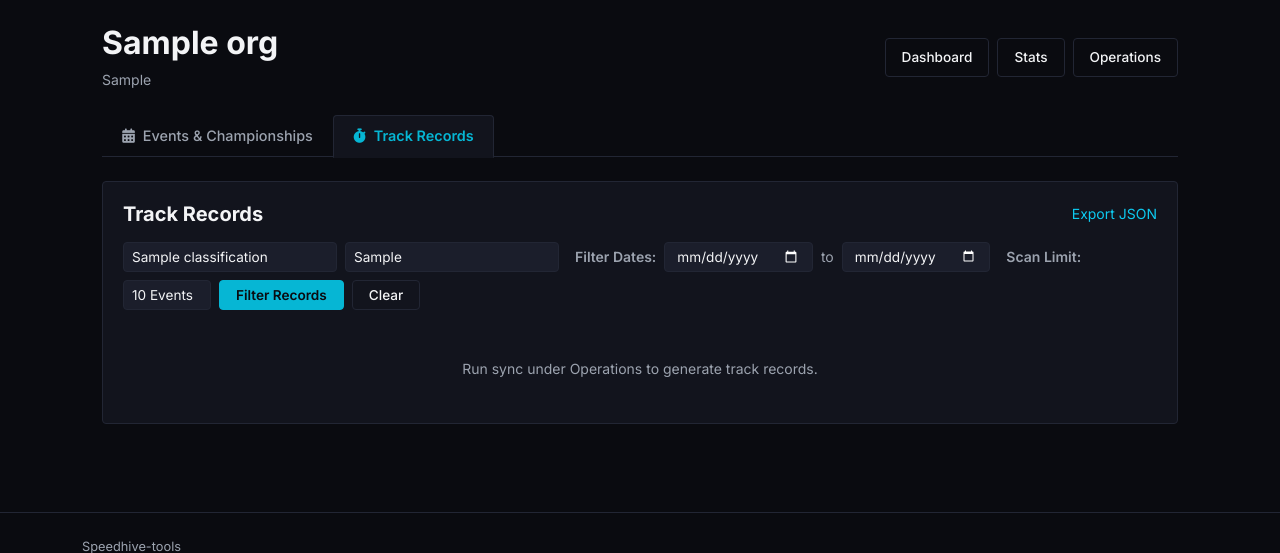
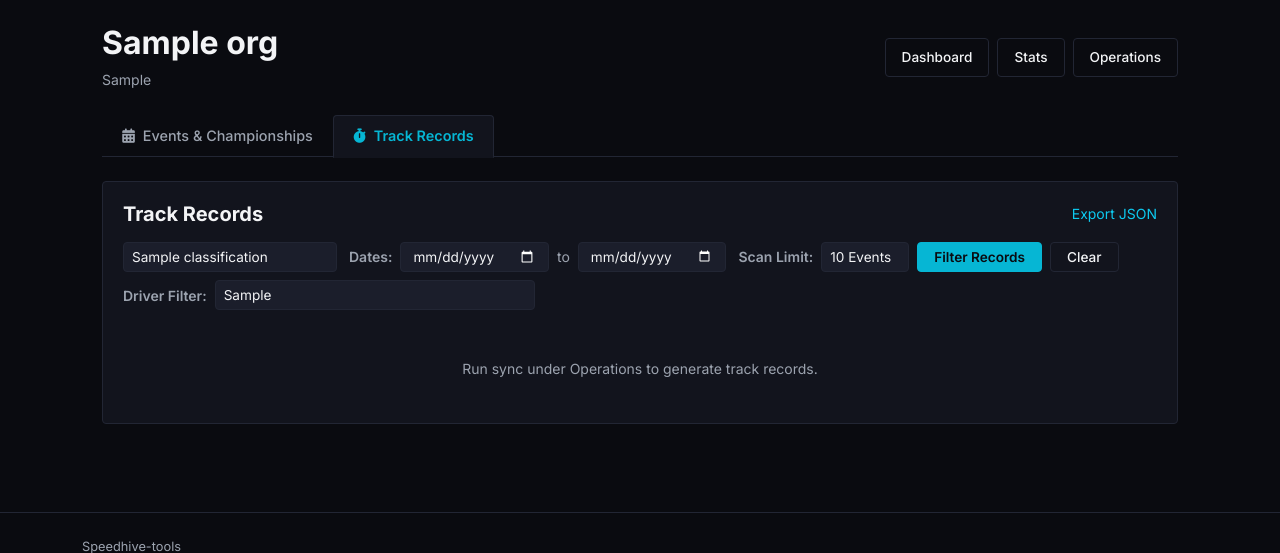
Before and after one commit to ncrosty58/speedhive-tools-ui, a Python web app: template templates/index.html in a window 1280 px wide, after a click on "Track Records". Shown: the part 59-612 px from the top of the page. Run offline with Jinja, Linux system fonts and the light colour scheme; the template is opened without the code that fills it: most values are stand-ins (such as "Sample title", 1, 10 or a date in 2020).

Commit message:
ux: split track records filter bar into two rows
Row 1: Class filter · Dates · Scan Limit · Filter Records · Clear
Row 2: Driver Filter text box on its own dedicated line

Keeps Scan Limit and All Events on the same row as the other
primary controls; driver filter gets a labelled full-width row
so nothing wraps unexpectedly at normal viewport widths.

```diff
--- a/templates/index.html
+++ b/templates/index.html
@@ -210,18 +210,20 @@
                                     {% endif %}
                                 </div>
 
-                                <form method="get" action="/" class="d-flex flex-wrap gap-2 align-items-center mb-4">
+                                <form method="get" action="/" class="d-flex flex-column gap-2 mb-4">
                                     <input type="hidden" name="org_id" value="{{ org.id }}">
                                     {% if driver_query %}<input type="hidden" name="q" value="{{ driver_query }}">{% endif %}
+
+                                    <!-- Row 1: class filter, dates, scan limit, buttons -->
+                                    <div class="d-flex flex-wrap gap-2 align-items-center">
                                         <input type="text" id="classification" name="classification" class="form-control form-control-custom w-auto py-1 px-2" placeholder="Class filter (e.g. Rotax)" value="{{ classification or '' }}">
-                                    <input type="text" id="driver_filter" name="driver_filter" class="form-control form-control-custom w-auto py-1 px-2" placeholder="Driver filter (e.g. Nathan)" value="{{ driver_filter or '' }}">
 
-                                    <label for="start_date" class="text-muted small fw-semibold ms-2">Filter Dates:</label>
+                                        <label for="start_date" class="text-muted small fw-semibold ms-1">Dates:</label>
                                         <input type="date" id="start_date" name="start_date" class="form-control form-control-custom py-1 w-auto" value="{{ start_date or '' }}">
                                         <span class="text-muted small">to</span>
                                         <input type="date" id="end_date" name="end_date" class="form-control form-control-custom py-1 w-auto" value="{{ end_date or '' }}">
 
-                                    <label for="limit_events" class="text-muted small fw-semibold ms-2">Scan Limit:</label>
+                                        <label for="limit_events" class="text-muted small fw-semibold ms-1">Scan Limit:</label>
                                         <select id="limit_events" name="limit_events" class="form-select form-control-custom w-auto py-1 px-2">
                                             <option value="10" {% if limit_events == 10 %}selected{% endif %}>10 Events</option>
                                             <option value="25" {% if limit_events == 25 %}selected{% endif %}>25 Events</option>
@@ -234,6 +236,13 @@
                                         {% if classification or driver_filter or start_date or end_date %}
                                             <a href="/?org_id={{ org.id }}{% if driver_query %}&amp;q={{ driver_query }}{% endif %}" class="btn-custom btn-custom-outline py-1 px-3">Clear</a>
                                         {% endif %}
+                                    </div>
+
+                                    <!-- Row 2: driver filter on its own line -->
+                                    <div class="d-flex align-items-center gap-2">
+                                        <label for="driver_filter" class="text-muted small fw-semibold text-nowrap">Driver Filter:</label>
+                                        <input type="text" id="driver_filter" name="driver_filter" class="form-control form-control-custom py-1 px-2" style="max-width: 320px;" placeholder="e.g. Nathan" value="{{ driver_filter or '' }}">
+                                    </div>
                                 </form>
 
                                 {% if records_error %}
```
Lines whose indentation alone changed are shown as unchanged.
